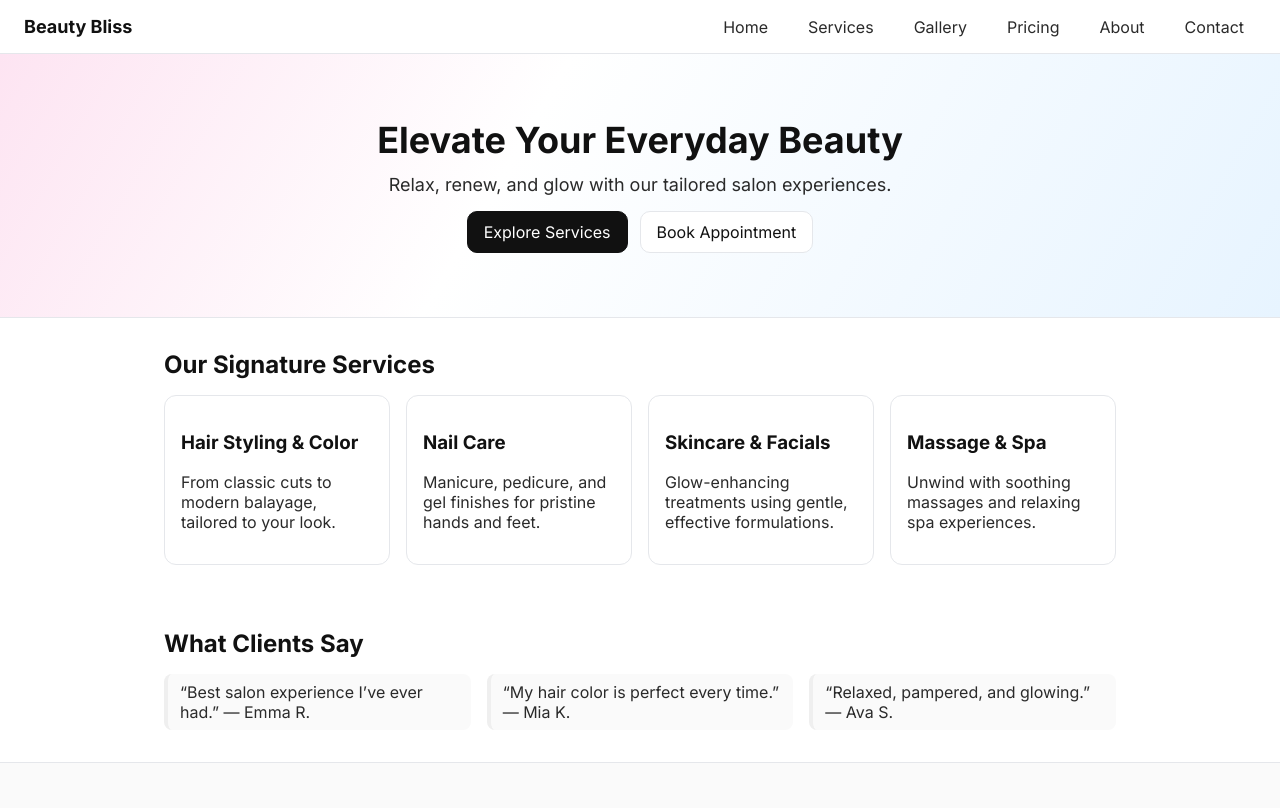
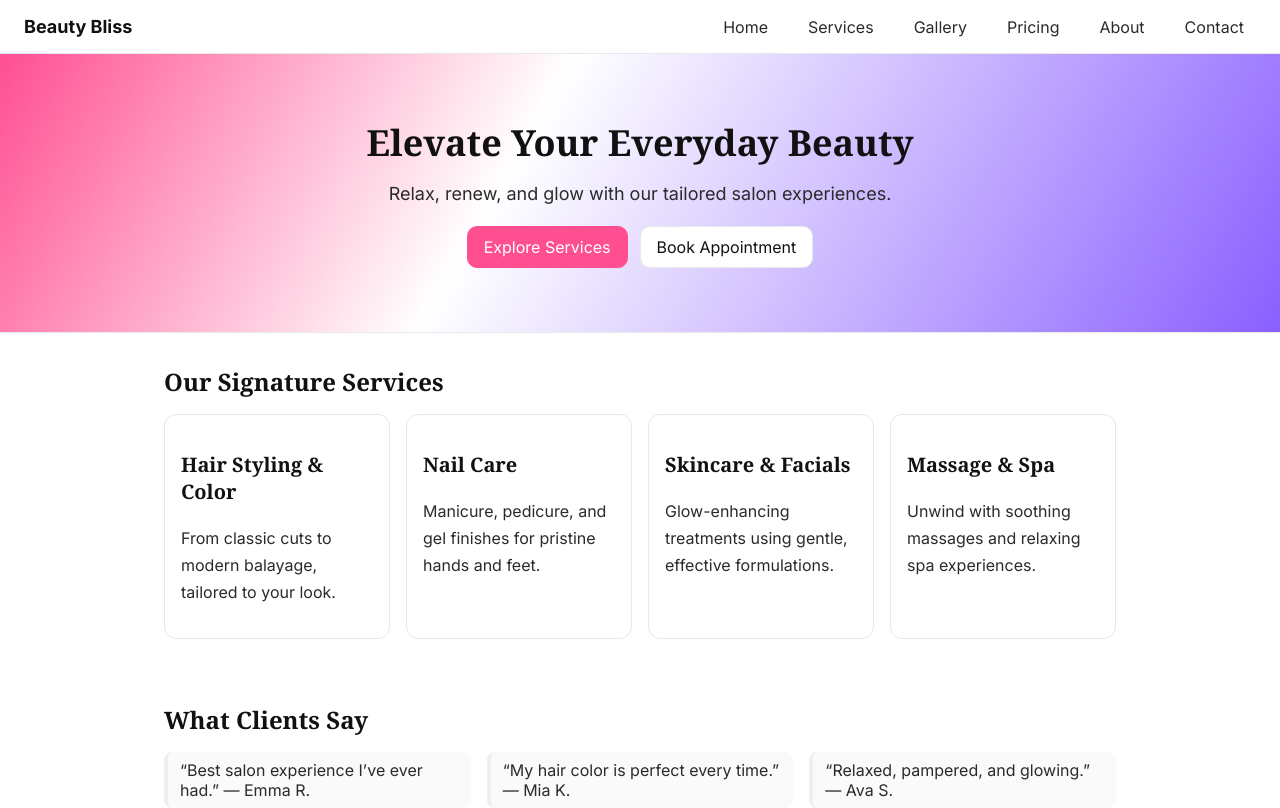
Before and after one commit to Biruk-bejiga/svelate-demo, a SvelteKit app in the folder my-svelte-app/: page / in a window 1280 px wide. Shown: the top 808 px of the page. Built offline with nearby package versions, Linux system fonts and the light colour scheme.

Commit message:
style: update CSS variables and improve Hero component styling for better visual consistency

```diff
--- a/my-svelte-app/src/app.css
+++ b/my-svelte-app/src/app.css
@@ -1,12 +1,29 @@
-:root{--bg:#fff;--text:#2a2a2a;--text-strong:#111;--text-muted:#666;--surface:#ffffff;--surface-2:#fafafa;--border:#e5e7eb;--hover:#efefef}
+:root{--bg:#fff;--text:#2a2a2a;--text-strong:#111;--text-muted:#666;--surface:#ffffff;--surface-2:#fafafa;--border:#e5e7eb;--hover:#efefef;--brand:#ff4f91;--brand-2:#8a5fff;--brand-contrast:#ffffff}
 *{box-sizing:border-box}
 html,body,#svelte{height:100%}
-body{margin:0;background:var(--bg);color:var(--text);font-family:"Inter",system-ui,-apple-system,Segoe UI,Roboto,Helvetica,Arial,"Apple Color Emoji","Segoe UI Emoji"}
+body{margin:0;background:var(--bg);color:var(--text);font-family:"Source Sans 3","Inter",system-ui,-apple-system,Segoe UI,Roboto,Helvetica,Arial,"Apple Color Emoji","Segoe UI Emoji"}
 
 .site{min-height:100%;display:flex;flex-direction:column}
 .site__main{flex:1}
 
 h1,h2,h3{color:var(--text-strong)}
 
+/* typography */
+h1,h2,h3{font-family:"Playfair Display", ui-serif, Georgia, "Times New Roman", Times, serif}
+p{line-height:1.7}
+section.section{scroll-margin-top:80px}
+
+/* responsive type & spacing scale */
+:root{--fs-1:clamp(1.75rem,3vw,2.5rem);--fs-2:clamp(1.25rem,2.2vw,1.75rem);--fs-3:clamp(1.125rem,1.8vw,1.25rem);--space-1:8px;--space-2:12px;--space-3:16px;--space-4:24px;--space-5:40px}
+h1{font-size:var(--fs-1)}
+h2{font-size:var(--fs-2)}
+h3{font-size:var(--fs-3)}
+section.section{padding:var(--space-4) 24px}
+
+/* buttons */
+.btn{display:inline-block;padding:10px 16px;border-radius:10px;border:1px solid var(--border);color:var(--text-strong);text-decoration:none;background:var(--surface)}
+.btn--primary{background:var(--brand);color:var(--brand-contrast);border-color:var(--brand)}
+.btn--primary:hover{filter:brightness(0.95)}
+
 /* utility */
 .container{max-width:1100px;margin:0 auto;padding:0 24px}
--- a/my-svelte-app/src/lib/components/Hero.svelte
+++ b/my-svelte-app/src/lib/components/Hero.svelte
@@ -10,12 +10,12 @@
 </section>
 
 <style>
-  .hero { padding: 64px 24px; background: linear-gradient(120deg, #fde4f2 0%, #fff 40%, #e7f4ff 100%); border-bottom: 1px solid var(--border); }
+  .hero { padding: 64px 24px; background: linear-gradient(120deg, var(--brand) 0%, #fff 40%, var(--brand-2) 100%); border-bottom: 1px solid var(--border); }
   .hero__content { max-width: 900px; margin: 0 auto; text-align: center; }
   .hero h1 { font-size: 2.25rem; margin: 0 0 12px; color: var(--text-strong); }
   .hero p { font-size: 1.125rem; color: var(--text); margin: 0 0 16px; }
   .hero__actions { display: flex; gap: 12px; justify-content: center; }
   .btn { display: inline-block; padding: 10px 16px; border-radius: 10px; border: 1px solid var(--border); color: var(--text-strong); text-decoration: none; background: var(--surface); }
-  .btn--primary { background: #111; color: #fff; border-color: #111; }
-  .btn--primary:hover { opacity: 0.9; }
+  .btn--primary { background: var(--brand); color: var(--brand-contrast); border-color: var(--brand); }
+  .btn--primary:hover { filter: brightness(0.95); }
 </style>
```
